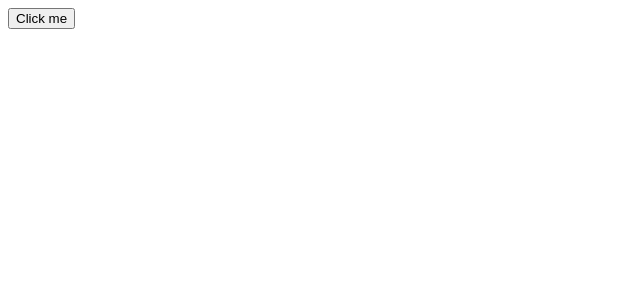
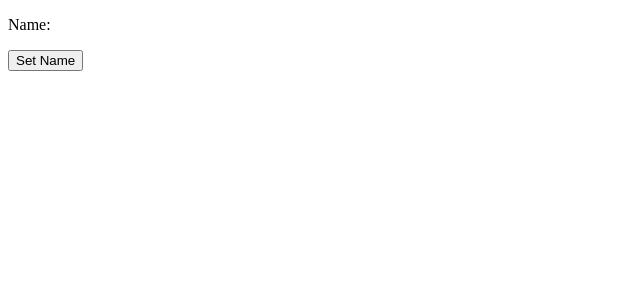
Before and after one commit to TyXav1er/react-test-repo, a React (Create React App) app: page / in a window 1280 px wide. Shown: the top 300 px of the page, without its empty margins (0-640 px from the left). Built offline with nearby package versions, Linux system fonts and the light colour scheme.

Commit message:
Added another practice component

```diff
--- a/src/App.jsx
+++ b/src/App.jsx
@@ -1,7 +1,7 @@
-import Button from './Components/Button2'
+import MyComponent from './Components/MyComponent'
 
 function App() {
-return (<Button />)
+  return (<MyComponent />)
 }
 
 export default App;
--- /dev/null
+++ b/src/Components/MyComponent.jsx
@@ -0,0 +1,18 @@
+import React, {useState} from 'react'
+
+function MyComponent() {
+    const [name, setName] = useState()
+
+    const updateName = () => {
+        setName("Tyler")
+    }
+
+    return(
+        <div>
+            <p>Name: {name}</p>
+            <button onClick={updateName}>Set Name</button>
+        </div>
+    )
+}
+
+export default MyComponent
```
Also changed, not shown: src/Components/Counter.jsx (added, +12 -0 lines).
